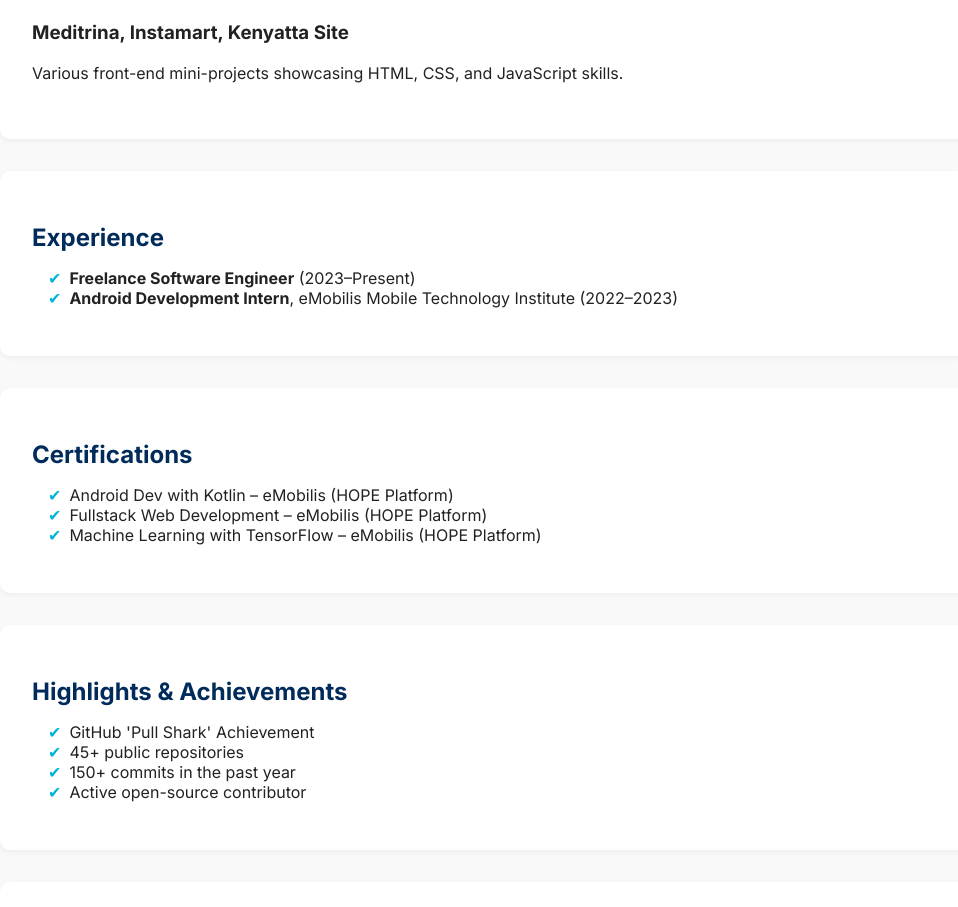
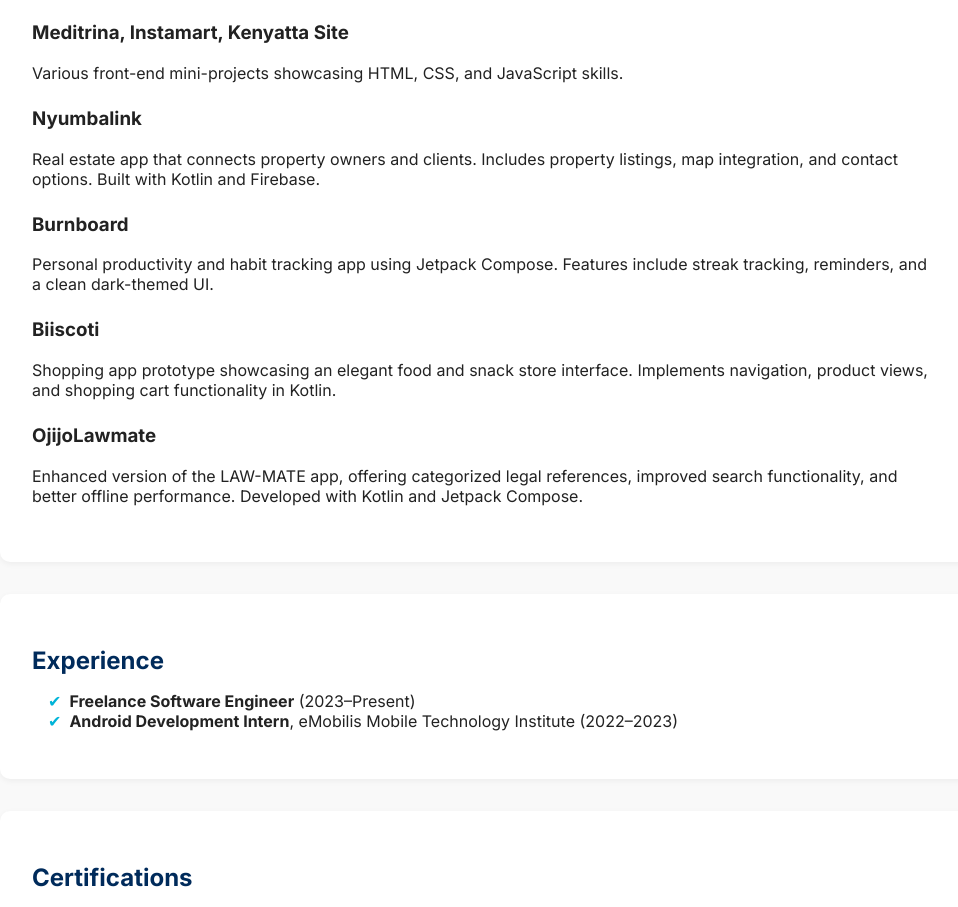
Before and after one commit to ojijotom/ojijo-portfolio, a plain HTML site: page index.html in a window 1280 px wide. Shown: the part 1430-2337 px from the top of the page, without its empty margins (156-1114 px from the left). Drawn offline with Linux system fonts and the light colour scheme.

Commit message:
Update index.html

```diff
--- a/index.html
+++ b/index.html
@@ -158,6 +158,10 @@
     <div class="project"><h3>TaskHive</h3><p>Worker-manager communication platform, featuring task scheduling and real-time updates using Kotlin and Jetpack Compose.</p></div>
     <div class="project"><h3>Nyadhoch-site</h3><p>A static responsive website for a business, built with HTML and CSS for an elegant user experience.</p></div>
     <div class="project"><h3>Meditrina, Instamart, Kenyatta Site</h3><p>Various front-end mini-projects showcasing HTML, CSS, and JavaScript skills.</p></div>
+    <div class="project"><h3>Nyumbalink</h3><p>Real estate app that connects property owners and clients. Includes property listings, map integration, and contact options. Built with Kotlin and Firebase.</p></div>
+    <div class="project"><h3>Burnboard</h3><p>Personal productivity and habit tracking app using Jetpack Compose. Features include streak tracking, reminders, and a clean dark-themed UI.</p></div>
+    <div class="project"><h3>Biiscoti</h3><p>Shopping app prototype showcasing an elegant food and snack store interface. Implements navigation, product views, and shopping cart functionality in Kotlin.</p></div>
+    <div class="project"><h3>OjijoLawmate</h3><p>Enhanced version of the LAW-MATE app, offering categorized legal references, improved search functionality, and better offline performance. Developed with Kotlin and Jetpack Compose.</p></div>
   </section>
 
   <section class="experience">
```
